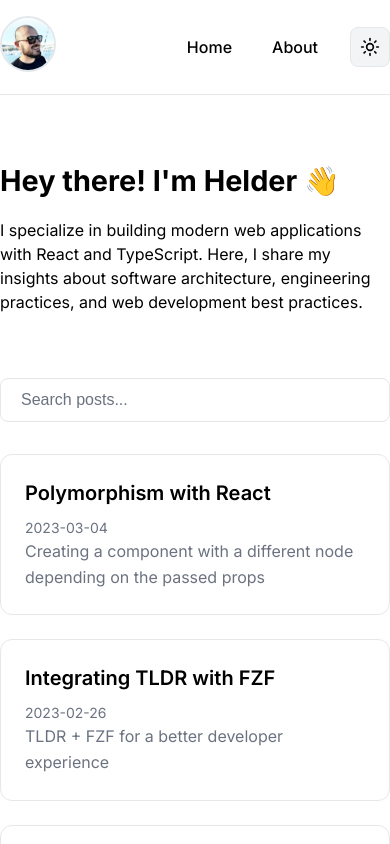
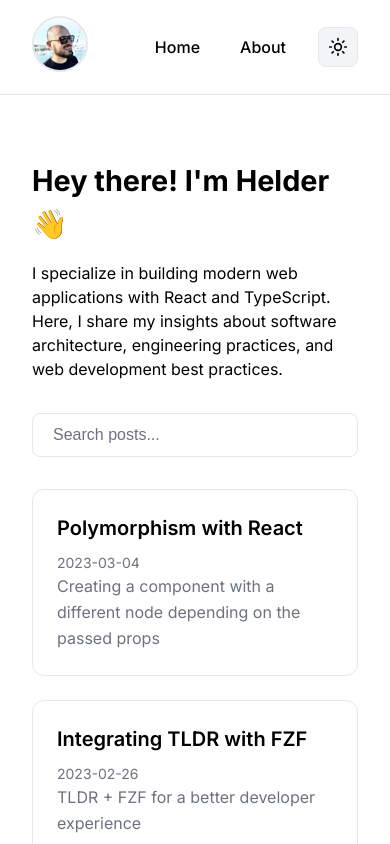
Before and after one commit to helderberto/helderberto.com, a Next.js app: page / in a window 390 px wide. Shown: the top 844 px of the page. Built offline with nearby package versions, Linux system fonts and the light colour scheme.

Commit message:
Refactor responsive font size and padding in intro and about page

```diff
--- a/src/app/about/page.module.css
+++ b/src/app/about/page.module.css
@@ -9,6 +9,7 @@
   width: 100%;
   max-width: var(--max-width);
   margin: 0 auto;
+  padding: 0 2rem;
 }
 
 /* Markdown content styles */
--- a/src/app/page.module.css
+++ b/src/app/page.module.css
@@ -9,7 +9,7 @@
   width: 100%;
   max-width: var(--max-width);
   margin: 0 auto;
-  padding: 0 1rem;
+  padding: 0 2rem;
 }
 
 .intro {
--- a/src/app/page.tsx
+++ b/src/app/page.tsx
@@ -21,6 +21,7 @@ export default async function Home() {
 
   return (
     <main className={styles.container}>
+      <div className={styles.content}>
         <section className={styles.intro}>
           <h1>Hey there! I'm Helder 👋</h1>
           <p>
@@ -33,6 +34,7 @@ export default async function Home() {
         <section className={styles.posts} aria-label="Blog Posts">
           <SearchPosts initialPosts={posts} />
         </section>
+      </div>
     </main>
   );
 }
--- a/src/app/posts/[slug]/page.module.css
+++ b/src/app/posts/[slug]/page.module.css
@@ -2,7 +2,7 @@
   width: 100%;
   max-width: var(--max-width);
   margin: 0 auto;
-  padding: 2rem 1rem;
+  padding: 2rem 2rem;
 }
 
 .header {
--- a/src/components/Header.module.css
+++ b/src/components/Header.module.css
@@ -10,10 +10,10 @@
 .container {
   max-width: var(--max-width);
   margin: 0 auto;
-  padding: 1rem 0;
   display: flex;
   align-items: center;
   justify-content: space-between;
+  padding: 1rem 2rem;
 }
 
 .logo {
```
Lines whose indentation alone changed are shown as unchanged.
